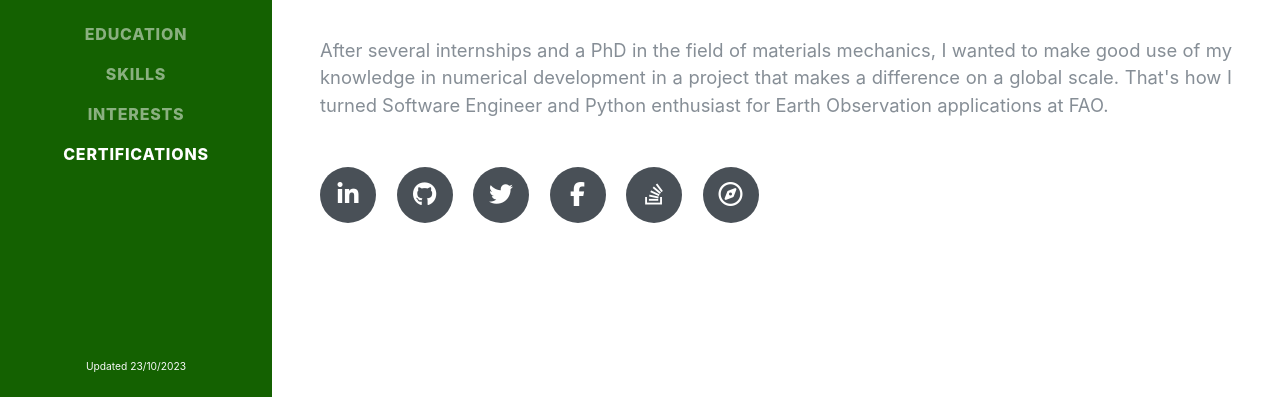
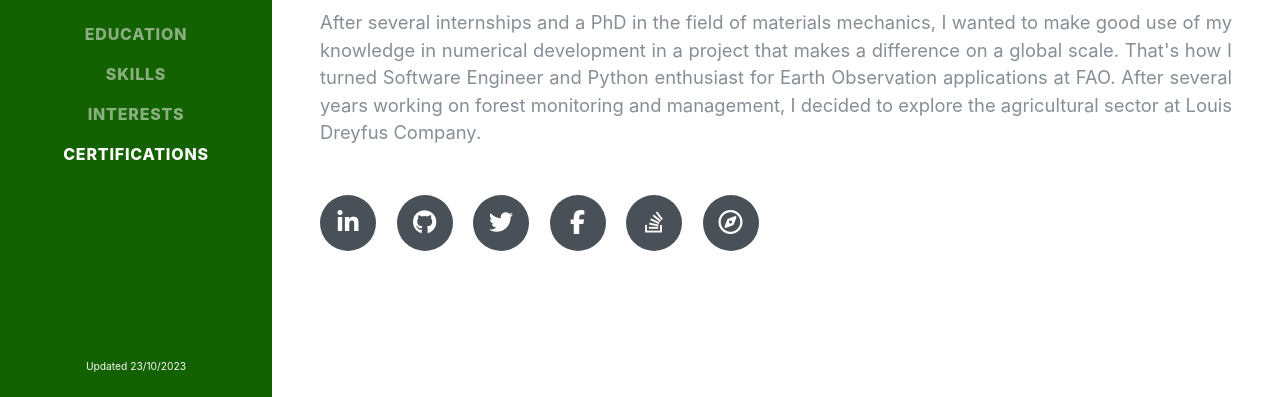
Before and after one commit to 12rambau/web-resume, a website: page index.html in a window 1280 px wide. Shown: the part 400-797 px from the top of the page. Drawn offline with Linux system fonts and the light colour scheme; a web font is replaced by a local one.

Commit message:
update the presentation

```diff
--- a/index.html
+++ b/index.html
@@ -117,7 +117,9 @@
             mechanics, I wanted to make good use of my knowledge in numerical
             development in a project that makes a difference on a global scale.
             That's how I turned Software Engineer and Python enthusiast for
-            Earth Observation applications at FAO.
+            Earth Observation applications at FAO. After several years working
+            on forest monitoring and management, I decided to explore the
+            agricultural sector at Louis Dreyfus Company.
           </p>
           <div class="social-icons">
             <a
@@ -165,15 +167,13 @@
           >
             <div class="resume-content">
               <h3 class="mb-0">Senior Geospatial Data Scientist</h3>
-            <div class="subheading mb-3">
-              Louis Dreyfus Company
-            </div>
+              <div class="subheading mb-3">Louis Dreyfus Company</div>
               <p>
-              Responsible for working on Deforestation modeling and analysis, closely
-              with Agronomists, Researchers, Traders, and other Data Scientists.
-              Oversee the entire product development process and implement advanced
-              AI models using satellite imagery to accurately monitor deforestation
-              activities.
+                Responsible for working on Deforestation modeling and analysis,
+                closely with Agronomists, Researchers, Traders, and other Data
+                Scientists. Oversee the entire product development process and
+                implement advanced AI models using satellite imagery to
+                accurately monitor deforestation activities.
               </p>
             </div>
             <div class="resume-date text-md-right">
```
Lines whose indentation alone changed are shown as unchanged.
